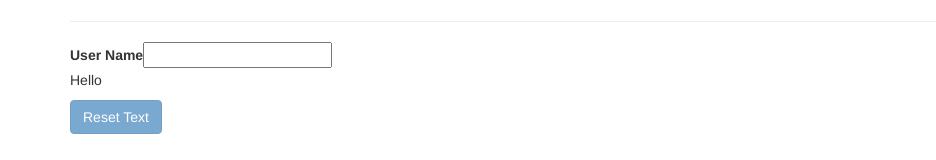
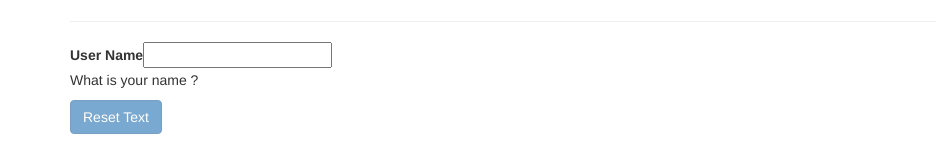
Before and after one commit to tibinthomas/LearningNG, an Angular app: page / in a window 1280 px wide. Shown: the part 368-528 px from the top of the page, without its empty margins (0-936 px from the left). Built offline with nearby package versions, Linux system fonts and the light colour scheme.

Commit message:
1) *ngIf directive

```diff
--- a/src/app/challenge2/challenge2.component.html
+++ b/src/app/challenge2/challenge2.component.html
@@ -4,7 +4,10 @@
       <hr>
       <label>User Name</label>
       <input type="text" [(ngModel)]="userName">
+      <p *ngIf="userName===''; else gotName">What is your name ?</p>
+      <ng-template #gotName>
       <p>Hello {{userName}}</p>
+      </ng-template>
       <button class="btn btn-primary" [disabled]="userName===''" (click)="userName=''">Reset Text</button>
     </div>
   </div>
```
